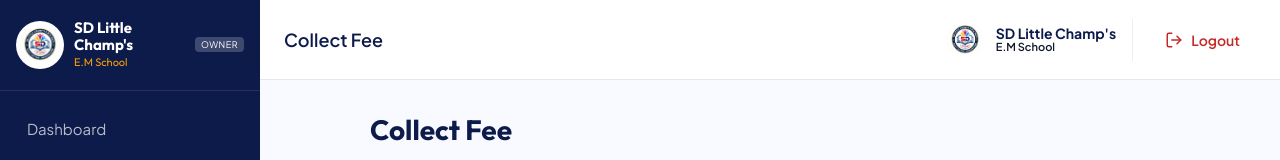
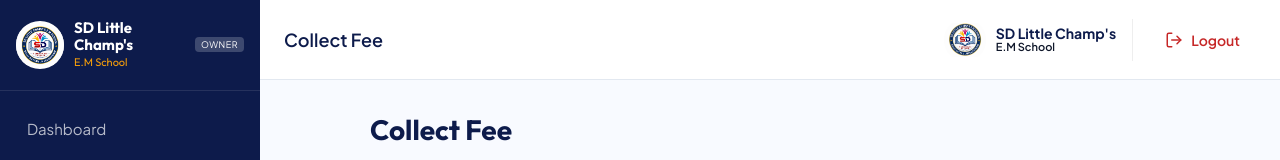
Before and after one commit to Hariteja431/SD-Little-Champs, a Next.js app: page /owner/fees/collect in a window 1280 px wide. Shown: the top 160 px of the page. Built offline with nearby package versions, Linux system fonts and the light colour scheme; no server answers; the database is empty; sample sign-in values are in the browser's storage.

Commit message:
Zoom dashboard logos

```diff
--- a/src/components/admin/AdminLayout.js
+++ b/src/components/admin/AdminLayout.js
@@ -78,7 +78,7 @@ export default function AdminLayout({ children, requiredRole }) {
       <aside className={`${styles.sidebar} ${sidebarOpen ? styles.sidebarOpen : ""}`}>
         <div className={styles.sidebarHeader} style={{ display: "flex", alignItems: "center", gap: "10px", padding: "20px 16px" }}>
           <div style={{ width: "48px", height: "48px", flexShrink: 0, background: "white", borderRadius: "50%", overflow: "hidden", display: "flex", alignItems: "center", justifyContent: "center", padding: "2px" }}>
-            <img src="/logo.png" alt="Logo" style={{ width: "100%", height: "100%", objectFit: "contain", borderRadius: "50%" }} />
+            <img src="/logo.png" alt="Logo" style={{ width: "100%", height: "100%", objectFit: "contain", borderRadius: "50%", transform: "scale(1.2)" }} />
           </div>
           <div>
             <h2 className="font-heading" style={{ fontSize: "15px", lineHeight: 1.1, margin: 0, color: "white" }}>
@@ -120,7 +120,7 @@ export default function AdminLayout({ children, requiredRole }) {
           <div style={{ display: "flex", alignItems: "center", gap: "16px" }}>
             <div style={{ display: "flex", alignItems: "center", gap: "10px", borderRight: "1px solid #eee", paddingRight: "16px" }} className="no-mobile">
               <div style={{ width: "42px", height: "42px", borderRadius: "50%", overflow: "hidden", background: "white", display: "flex", alignItems: "center", justifyContent: "center", padding: "2px", flexShrink: 0 }}>
-                <img src="/logo.png" alt="Logo" style={{ width: "100%", height: "100%", objectFit: "contain", borderRadius: "50%" }} />
+                <img src="/logo.png" alt="Logo" style={{ width: "100%", height: "100%", objectFit: "contain", borderRadius: "50%", transform: "scale(1.2)" }} />
               </div>
               <div style={{ lineHeight: 1.1 }}>
                 <div style={{ fontSize: "14px", fontWeight: 800, color: "var(--navy)" }}>SD Little Champ's</div>
```
